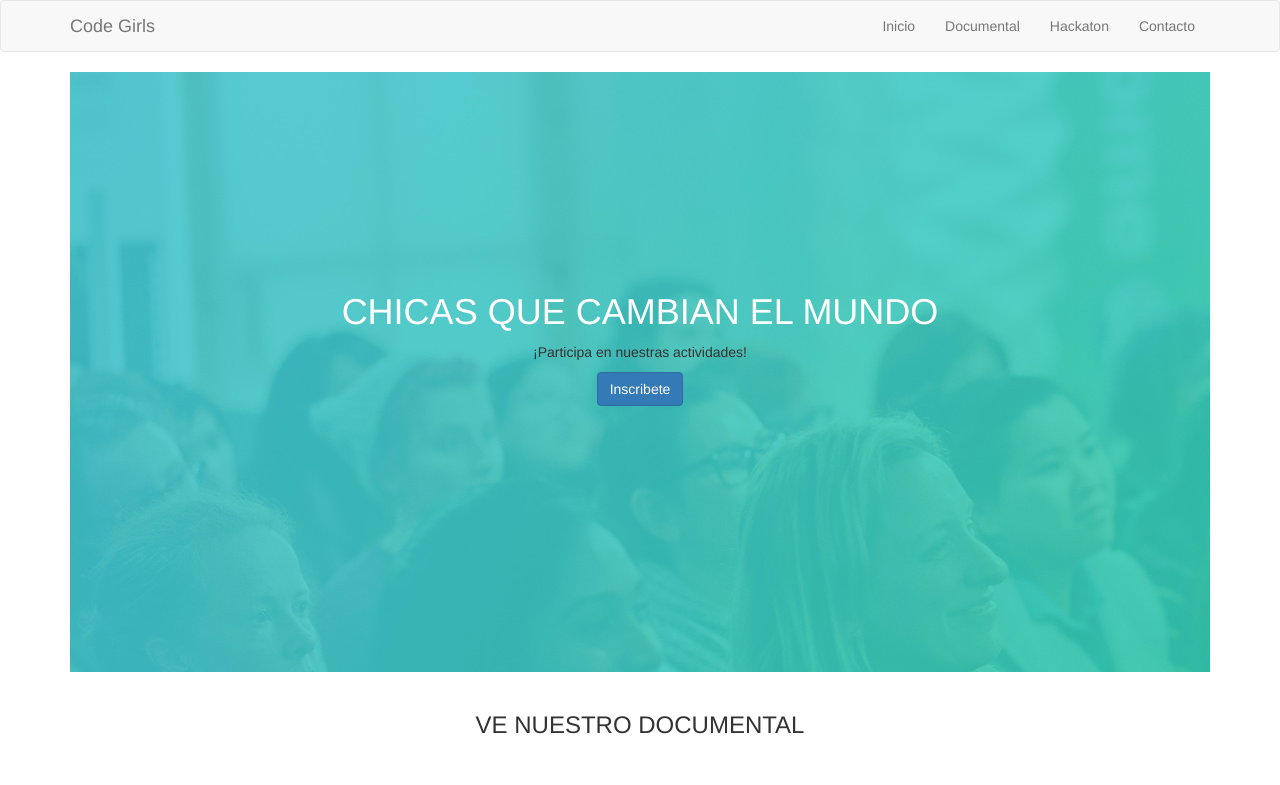
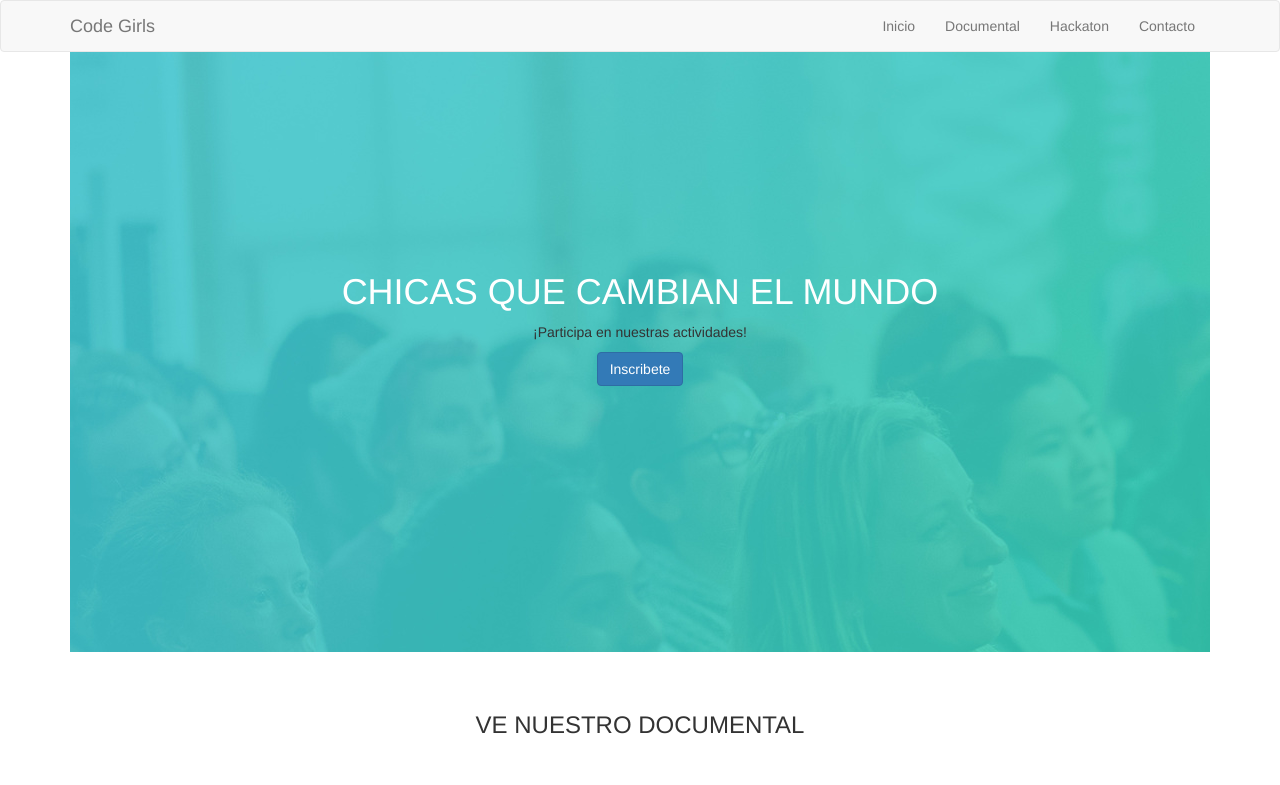
Before and after one commit to Rdiaz28/coder-girl, a plain HTML site: page index.html in a window 1280 px wide. Shown: the top 785 px of the page. Drawn offline with nearby package versions, Linux system fonts and the light colour scheme; grey boxes are pictures that could not be loaded.

Commit message:
se arregla la separacion entre la el nav y la foto principal

```diff
--- a/css/main.css
+++ b/css/main.css
@@ -7,6 +7,8 @@
 	height: 600px;
 	width: 100%;
 	padding-top:200px;
+	position: relative;
+	top:-20px;
 }
 h1{
 	color: #FFFFFF;
```
